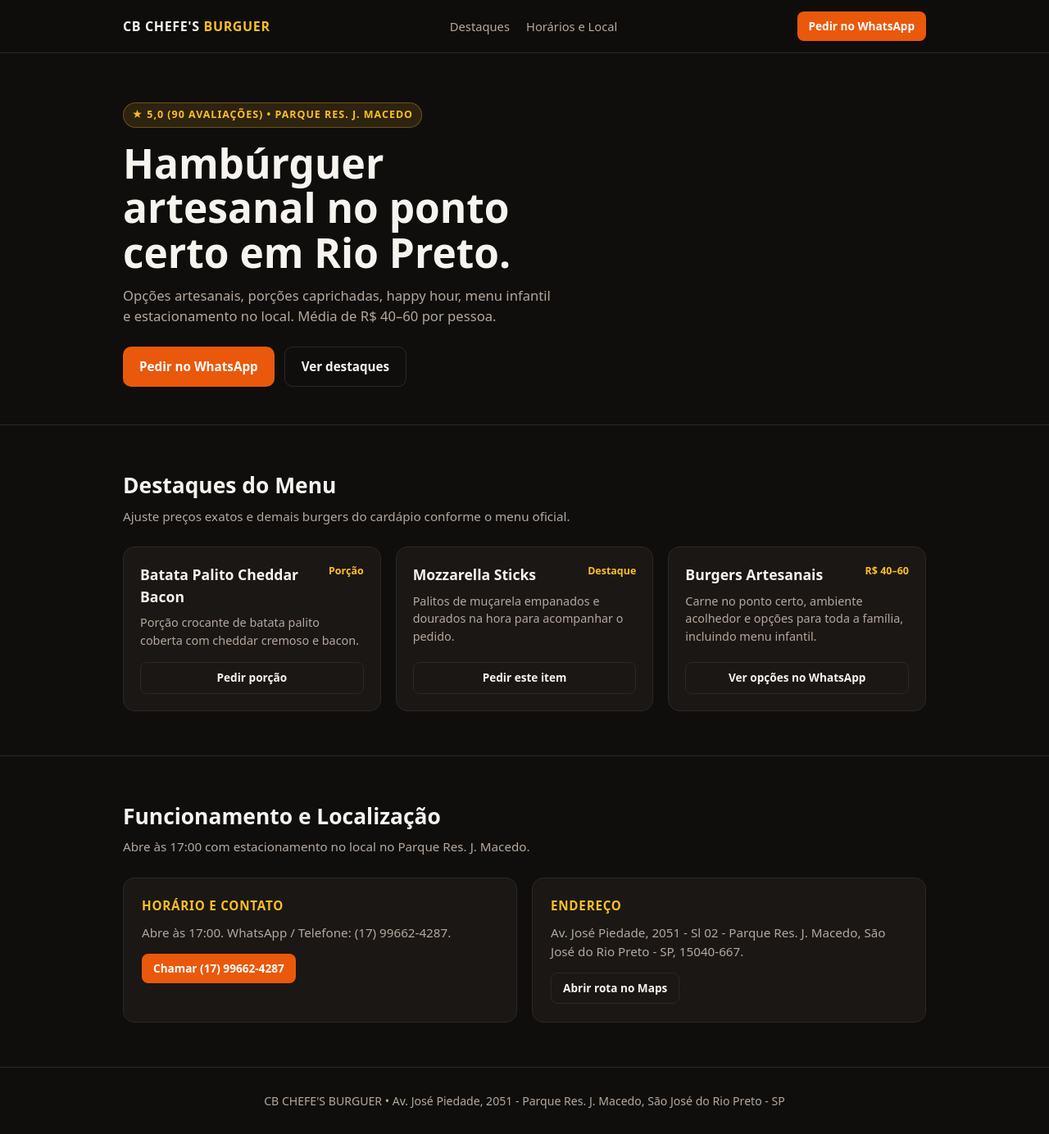
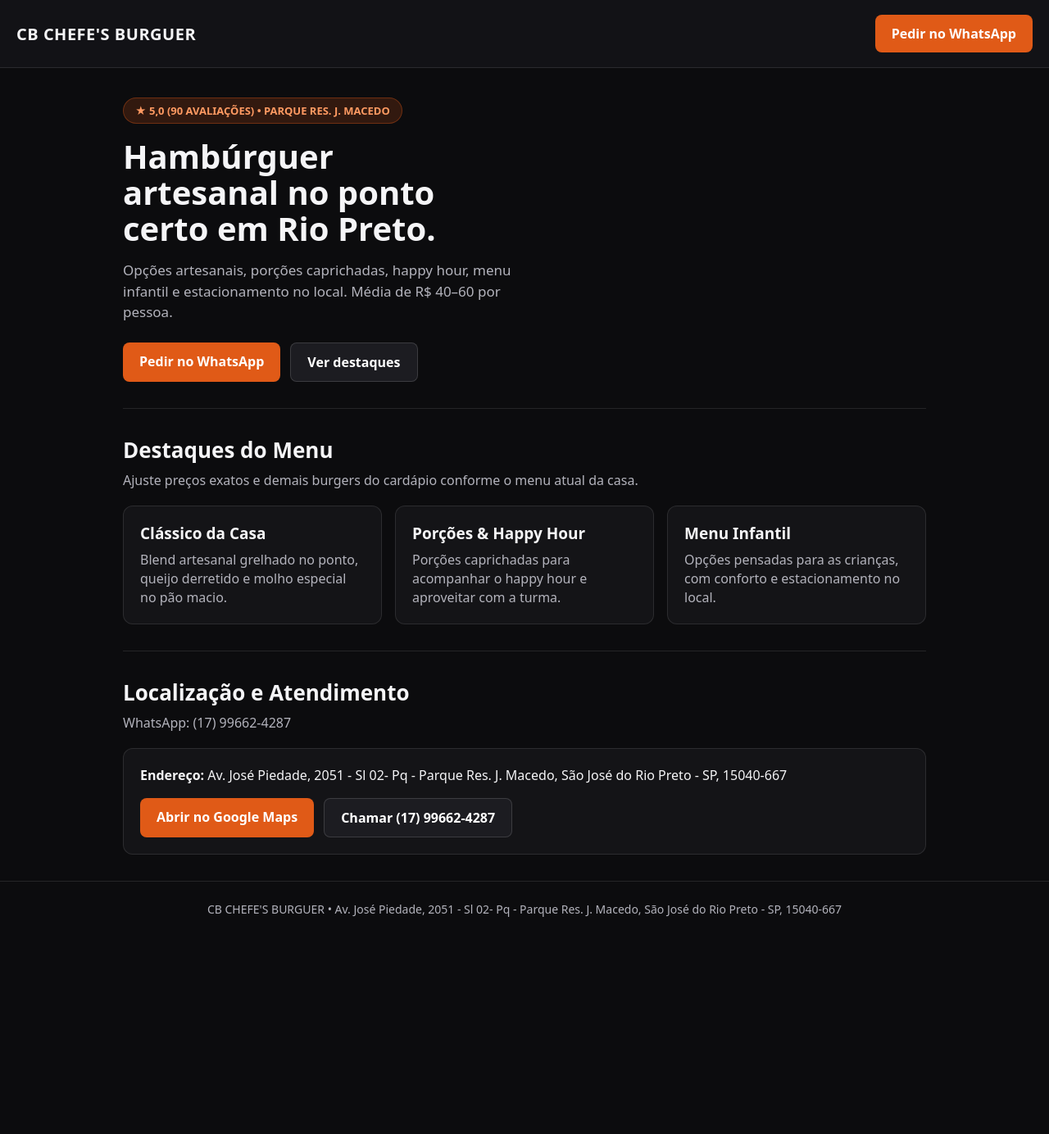
Before and after one commit to rfzq/cb-chefes-burguer, a plain HTML site: page index.html in a window 1280 px wide. Shown: the whole page at 82% size. After the commit the page ends 1155 px from the top, so only its background shows below. Drawn offline with Linux system fonts and the light colour scheme.

Commit message:
Refactor index.html for improved layout and styles
Updated the layout and styles of the index.html file, including new sections for menu highlights and location details. Adjusted the structure for better responsiveness and user experience.

```diff
--- a/index.html
+++ b/index.html
@@ -1,422 +1,217 @@
 <!DOCTYPE html>
 <html lang="pt-BR">
 <head>
-  <meta charset="UTF-8" />
-  <meta name="viewport" content="width=device-width, initial-scale=1.0" />
-  <title>CB CHEFE'S BURGUER | São José do Rio Preto</title>
+    <meta charset="UTF-8">
+    <meta name="viewport" content="width=device-width, initial-scale=1.0">
+    <title>CB CHEFE'S BURGUER — São José do Rio Preto</title>
     <style>
-    :root {
-      --bg: #100e0d;
-      --surface: #1b1715;
-      --text: #f7f4f0;
-      --muted: #b3a89e;
-      --accent: #ea580c;
-      --accent-hover: #c2410c;
-      --gold: #fbbf24;
-      --border: #2e2723;
-    }
-
         * {
             box-sizing: border-box;
+        }
+        body {
             margin: 0;
-      padding: 0;
+            font-family: system-ui, -apple-system, BlinkMacSystemFont, "Segoe UI", Roboto, sans-serif;
+            background-color: #0c0c0e;
+            color: #f5f5f7;
         }
-
-    body {
-      font-family: system-ui, -apple-system, BlinkMacSystemFont, "Segoe UI", Roboto, sans-serif;
-      background: var(--bg);
-      color: var(--text);
-      line-height: 1.5;
+        header {
+            display: flex;
+            align-items: center;
+            justify-content: space-between;
+            flex-wrap: wrap;
+            gap: 12px;
+            padding: 18px 20px;
+            border-bottom: 1px solid rgba(255, 255, 255, 0.1);
+            background-color: #121216;
         }
-
-    a {
-      color: inherit;
+        header h1 {
+            margin: 0;
+            font-size: 20px;
+            letter-spacing: 0.5px;
+        }
+        .button {
+            background-color: #e05a17;
+            color: #fff;
+            border: none;
+            padding: 12px 20px;
+            border-radius: 8px;
+            font-weight: bold;
             text-decoration: none;
+            display: inline-block;
+            cursor: pointer;
+            transition: background-color 0.2s ease;
         }
-
+        .button:hover {
+            background-color: #f06722;
+        }
+        .button-secondary {
+            background-color: #1c1c21;
+            color: #fff;
+            border: 1px solid rgba(255, 255, 255, 0.14);
+            padding: 12px 20px;
+            border-radius: 8px;
+            font-weight: bold;
+            text-decoration: none;
+            display: inline-block;
+            cursor: pointer;
+            transition: border-color 0.2s ease, background-color 0.2s ease;
+        }
+        .button-secondary:hover {
+            background-color: #25252c;
+            border-color: rgba(255, 255, 255, 0.3);
+        }
         .container {
-      width: 100%;
             max-width: 1020px;
             margin: 0 auto;
             padding: 0 20px;
         }
-
-    header {
-      position: sticky;
-      top: 0;
-      z-index: 20;
-      background: rgba(16, 14, 13, 0.92);
-      backdrop-filter: blur(10px);
-      border-bottom: 1px solid var(--border);
+        .hero {
+            padding: 36px 0 32px;
         }
-
-    .nav {
-      display: flex;
-      align-items: center;
-      justify-content: space-between;
-      height: 64px;
-      gap: 12px;
+        .badge {
+            display: inline-block;
+            background-color: rgba(224, 90, 23, 0.18);
+            color: #ff9a62;
+            border: 1px solid rgba(224, 90, 23, 0.35);
+            padding: 6px 14px;
+            border-radius: 999px;
+            font-size: 13px;
+            font-weight: bold;
+            margin-bottom: 18px;
         }
-
-    .brand {
-      font-weight: 800;
-      font-size: 1rem;
-      letter-spacing: 0.04em;
-      text-transform: uppercase;
+        .hero h2 {
+            font-size: 40px;
+            line-height: 1.1;
+            margin: 0 0 16px;
+            max-width: 18ch;
         }
-
-    .brand span {
-      color: var(--gold);
+        .hero p {
+            color: #b3b3bc;
+            font-size: 17px;
+            line-height: 1.5;
+            max-width: 54ch;
+            margin: 0 0 24px;
         }
-
-    .nav-links {
-      display: flex;
-      gap: 20px;
-      font-size: 0.92rem;
-      color: var(--muted);
-    }
-
-    .nav-links a:hover {
-      color: var(--text);
-    }
-
-    .btn {
-      display: inline-flex;
-      align-items: center;
-      justify-content: center;
-      gap: 8px;
-      padding: 12px 20px;
-      border-radius: 10px;
-      font-weight: 700;
-      font-size: 0.95rem;
-      cursor: pointer;
-      border: none;
-      transition: transform 0.15s ease, background 0.15s ease;
-    }
-
-    .btn:active {
-      transform: scale(0.98);
-    }
-
-    .btn-primary {
-      background: var(--accent);
-      color: #fff;
-    }
-
-    .btn-primary:hover {
-      background: var(--accent-hover);
-    }
-
-    .btn-outline {
-      background: transparent;
-      color: var(--text);
-      border: 1px solid var(--border);
-    }
-
-    .btn-outline:hover {
-      border-color: var(--muted);
-    }
-
-    .btn-sm {
-      padding: 8px 14px;
-      font-size: 0.85rem;
-      border-radius: 8px;
-    }
-
-    .hero {
-      padding: 60px 0 46px;
-      border-bottom: 1px solid var(--border);
-    }
-
-    .tag {
-      display: inline-block;
-      font-size: 0.78rem;
-      font-weight: 700;
-      text-transform: uppercase;
-      letter-spacing: 0.08em;
-      color: var(--gold);
-      background: rgba(251, 191, 36, 0.12);
-      border: 1px solid rgba(251, 191, 36, 0.3);
-      padding: 5px 10px;
-      border-radius: 999px;
-      margin-bottom: 16px;
-    }
-
-    h1 {
-      font-size: clamp(2rem, 5vw, 3.1rem);
-      line-height: 1.1;
-      font-weight: 900;
-      margin-bottom: 14px;
-      max-width: 19ch;
-    }
-
-    .hero p {
-      color: var(--muted);
-      max-width: 56ch;
-      font-size: 1.04rem;
-      margin-bottom: 24px;
-    }
-
-    .hero-actions {
+        .actions {
             display: flex;
             flex-wrap: wrap;
             gap: 12px;
         }
-
         section {
-      padding: 54px 0;
-      border-bottom: 1px solid var(--border);
+            padding: 32px 0;
+            border-top: 1px solid rgba(255, 255, 255, 0.1);
         }
-
-    .section-head {
-      margin-bottom: 26px;
+        section h2 {
+            font-size: 26px;
+            margin: 0 0 8px;
         }
-
-    .section-head h2 {
-      font-size: 1.65rem;
-      font-weight: 800;
-      margin-bottom: 6px;
+        .section-note {
+            color: #b3b3bc;
+            margin: 0 0 20px;
         }
-
-    .section-head p {
-      color: var(--muted);
-      font-size: 0.95rem;
-    }
-
         .grid {
             display: grid;
-      grid-template-columns: repeat(auto-fit, minmax(260px, 1fr));
-      gap: 18px;
-    }
-
-    .card {
-      background: var(--surface);
-      border: 1px solid var(--border);
-      border-radius: 14px;
-      padding: 20px;
-      display: flex;
-      flex-direction: column;
-      justify-content: space-between;
+            grid-template-columns: repeat(auto-fit, minmax(240px, 1fr));
             gap: 16px;
         }
-
-    .card-top {
-      display: flex;
-      justify-content: space-between;
-      align-items: flex-start;
-      gap: 12px;
-      margin-bottom: 8px;
+        .card {
+            background-color: #141417;
+            border: 1px solid rgba(255, 255, 255, 0.1);
+            border-radius: 12px;
+            padding: 20px;
         }
-
         .card h3 {
-      font-size: 1.1rem;
-      font-weight: 700;
+            margin: 0 0 8px;
+            font-size: 19px;
         }
-
-    .badge {
-      font-size: 0.78rem;
-      font-weight: 700;
-      color: var(--gold);
-      white-space: nowrap;
+        .card p {
+            margin: 0;
+            color: #b3b3bc;
+            line-height: 1.45;
         }
-
-    .card p {
-      color: var(--muted);
-      font-size: 0.9rem;
+        .location-box {
+            background-color: #141417;
+            border: 1px solid rgba(255, 255, 255, 0.1);
+            border-radius: 12px;
+            padding: 20px;
         }
-
-    .info-grid {
-      display: grid;
-      grid-template-columns: repeat(auto-fit, minmax(280px, 1fr));
-      gap: 18px;
+        .address {
+            margin: 0 0 16px;
+            line-height: 1.5;
         }
-
-    .info-box {
-      background: var(--surface);
-      border: 1px solid var(--border);
-      border-radius: 14px;
-      padding: 22px;
-    }
-
-    .info-box h3 {
-      font-size: 0.95rem;
-      text-transform: uppercase;
-      letter-spacing: 0.05em;
-      color: var(--gold);
-      margin-bottom: 10px;
-    }
-
-    .info-box p {
-      color: var(--muted);
-      font-size: 0.95rem;
-      margin-bottom: 14px;
-    }
-
         footer {
-      padding: 30px 0;
+            border-top: 1px solid rgba(255, 255, 255, 0.1);
+            padding: 24px 20px 36px;
             text-align: center;
-      color: var(--muted);
-      font-size: 0.88rem;
-    }
-
-    @media (max-width: 640px) {
-      .nav-links {
-        display: none;
-      }
-      .hero {
-        padding: 42px 0 34px;
-      }
+            color: #b3b3bc;
+            font-size: 14px;
         }
     </style>
 </head>
 <body>
     <header>
-    <div class="container nav">
-      <a href="#" class="brand">CB CHEFE'S <span>BURGUER</span></a>
-      <nav class="nav-links">
-        <a href="#cardapio">Destaques</a>
-        <a href="#local">Horários e Local</a>
-      </nav>
-      <a
-        class="btn btn-primary btn-sm"
-        href="https://wa.me/5517996624287?text=Ol%C3%A1!%20Vim%20pelo%20site%20e%20quero%20fazer%20um%20pedido."
-        target="_blank"
-        rel="noopener"
-      >
-        Pedir no WhatsApp
-      </a>
-    </div>
+        <h1>CB CHEFE'S BURGUER</h1>
+        <a class="button" href="https://wa.me/5517996624287?text=Ol%C3%A1%21%20Gostaria%20de%20fazer%20um%20pedido%20no%20CB%20Chefe%27s%20Burguer." target="_blank" rel="noopener noreferrer">Pedir no WhatsApp</a>
     </header>
 
-  <main>
-    <section class="hero">
-      <div class="container">
-        <span class="tag">★ 5,0 (90 avaliações) • Parque Res. J. Macedo</span>
-        <h1>Hambúrguer artesanal no ponto certo em Rio Preto.</h1>
-        <p>
-          Opções artesanais, porções caprichadas, happy hour, menu infantil e estacionamento no local. Média de R$ 40–60 por pessoa.
-        </p>
-        <div class="hero-actions">
-          <a
-            class="btn btn-primary"
-            href="https://wa.me/5517996624287?text=Ol%C3%A1!%20Quero%20fazer%20um%20pedido%20no%20CB%20Chefe%27s%20Burguer."
-            target="_blank"
-            rel="noopener"
-          >
-            Pedir no WhatsApp
-          </a>
-          <a class="btn btn-outline" href="#cardapio">Ver destaques</a>
-        </div>
+    <main class="container">
+        <section class="hero" style="border-top: none;">
+            <div class="badge">&#9733; 5,0 (90 AVALIAÇÕES) &bull; PARQUE RES. J. MACEDO</div>
+            <h2>Hambúrguer artesanal no ponto certo em Rio Preto.</h2>
+            <p>Opções artesanais, porções caprichadas, happy hour, menu infantil e estacionamento no local. Média de R$ 40–60 por pessoa.</p>
+            <div class="actions">
+                <a class="button" href="https://wa.me/5517996624287?text=Ol%C3%A1%21%20Vim%20pelo%20site%20e%20quero%20fazer%20um%20pedido." target="_blank" rel="noopener noreferrer">Pedir no WhatsApp</a>
+                <a class="button-secondary" href="#destaques">Ver destaques</a>
             </div>
         </section>
 
-    <section id="cardapio">
-      <div class="container">
-        <div class="section-head">
+        <section id="destaques">
             <h2>Destaques do Menu</h2>
-          <p>Ajuste preços exatos e demais burgers do cardápio conforme o menu oficial.</p>
-        </div>
-
+            <p class="section-note">Ajuste preços exatos e demais burgers do cardápio conforme o menu atual da casa.</p>
             <div class="grid">
                 <article class="card">
-            <div>
-              <div class="card-top">
-                <h3>Batata Palito Cheddar Bacon</h3>
-                <span class="badge">Porção</span>
-              </div>
-              <p>Porção crocante de batata palito coberta com cheddar cremoso e bacon.</p>
-            </div>
-            <a
-              class="btn btn-outline btn-sm"
-              href="https://wa.me/5517996624287?text=Ol%C3%A1!%20Quero%20pedir%20a%20por%C3%A7%C3%A3o%20de%20Batata%20Palito%20Cheddar%20Bacon."
-              target="_blank"
-              rel="noopener"
-            >
-              Pedir porção
-            </a>
+                    <h3>Clássico da Casa</h3>
+                    <p>Blend artesanal grelhado no ponto, queijo derretido e molho especial no pão macio.</p>
                 </article>
-
                 <article class="card">
-            <div>
-              <div class="card-top">
-                <h3>Mozzarella Sticks</h3>
-                <span class="badge">Destaque</span>
-              </div>
-              <p>Palitos de muçarela empanados e dourados na hora para acompanhar o pedido.</p>
-            </div>
-            <a
-              class="btn btn-outline btn-sm"
-              href="https://wa.me/5517996624287?text=Ol%C3%A1!%20Quero%20pedir%20Mozzarella%20Sticks."
-              target="_blank"
-              rel="noopener"
-            >
-              Pedir este item
-            </a>
+                    <h3>Porções &amp; Happy Hour</h3>
+                    <p>Porções caprichadas para acompanhar o happy hour e aproveitar com a turma.</p>
                 </article>
-
                 <article class="card">
-            <div>
-              <div class="card-top">
-                <h3>Burgers Artesanais</h3>
-                <span class="badge">R$ 40–60</span>
-              </div>
-              <p>Carne no ponto certo, ambiente acolhedor e opções para toda a família, incluindo menu infantil.</p>
-            </div>
-            <a
-              class="btn btn-outline btn-sm"
-              href="https://wa.me/5517996624287?text=Ol%C3%A1!%20Quero%20ver%20as%20op%C3%A7%C3%B5es%20de%20hamb%C3%BArguer%20artesanal."
-              target="_blank"
-              rel="noopener"
-            >
-              Ver opções no WhatsApp
-            </a>
+                    <h3>Menu Infantil</h3>
+                    <p>Opções pensadas para as crianças, com conforto e estacionamento no local.</p>
                 </article>
-        </div>
             </div>
         </section>
 
-    <section id="local">
-      <div class="container">
-        <div class="section-head">
-          <h2>Funcionamento e Localização</h2>
-          <p>Abre às 17:00 com estacionamento no local no Parque Res. J. Macedo.</p>
-        </div>
-
-        <div class="info-grid">
-          <div class="info-box">
-            <h3>Horário e Contato</h3>
-            <p>Abre às 17:00. WhatsApp / Telefone: (17) 99662-4287.</p>
-            <a
-              class="btn btn-primary btn-sm"
-              href="https://wa.me/5517996624287?text=Ol%C3%A1!%20Gostaria%20de%20confirmar%20o%20atendimento%20de%20hoje."
-              target="_blank"
-              rel="noopener"
-            >
-              Chamar (17) 99662-4287
-            </a>
-          </div>
-
-          <div class="info-box">
-            <h3>Endereço</h3>
-            <p>Av. José Piedade, 2051 - Sl 02 - Parque Res. J. Macedo, São José do Rio Preto - SP, 15040-667.</p>
-            <a
-              class="btn btn-outline btn-sm"
-              href="https://www.google.com/maps/search/?api=1&query=Av.+Jos%C3%A9+Piedade,+2051+-+Parque+Res.+J.+Macedo,+S%C3%A3o+Jos%C3%A9+do+Rio+Preto+-+SP,+15040-667"
-              target="_blank"
-              rel="noopener"
-            >
-              Abrir rota no Maps
-            </a>
-          </div>
+        <section id="localizacao">
+            <h2>Localização e Atendimento</h2>
+            <p class="section-note">WhatsApp: (17) 99662-4287</p>
+            <div class="location-box">
+                <p class="address"><strong>Endereço:</strong> Av. José Piedade, 2051 - Sl 02- Pq - Parque Res. J. Macedo, São José do Rio Preto - SP, 15040-667</p>
+                <div class="actions">
+                    <a class="button" href="https://www.google.com/maps/search/?api=1&query=Av.%20Jos%C3%A9%20Piedade%2C%202051%20-%20Sl%2002-%20Pq%20-%20Parque%20Res.%20J.%20Macedo%2C%20S%C3%A3o%20Jos%C3%A9%20do%20Rio%20Preto%20-%20SP%2C%2015040-667" target="_blank" rel="noopener noreferrer">Abrir no Google Maps</a>
+                    <a class="button-secondary" href="https://wa.me/5517996624287" target="_blank" rel="noopener noreferrer">Chamar (17) 99662-4287</a>
                 </div>
             </div>
         </section>
     </main>
 
     <footer>
-    <div class="container">
-      CB CHEFE'S BURGUER • Av. José Piedade, 2051 - Parque Res. J. Macedo, São José do Rio Preto - SP
-    </div>
+        CB CHEFE'S BURGUER &bull; Av. José Piedade, 2051 - Sl 02- Pq - Parque Res. J. Macedo, São José do Rio Preto - SP, 15040-667
     </footer>
+
+    <script>
+        document.querySelectorAll('a[href^="#"]').forEach((link) => {
+            link.addEventListener("click", (event) => {
+                const targetId = link.getAttribute("href");
+                const target = document.querySelector(targetId);
+                if (target) {
+                    event.preventDefault();
+                    target.scrollIntoView({ behavior: "smooth" });
+                }
+            });
+        });
+    </script>
 </body>
 </html>
```
Lines whose indentation alone changed are shown as unchanged.
